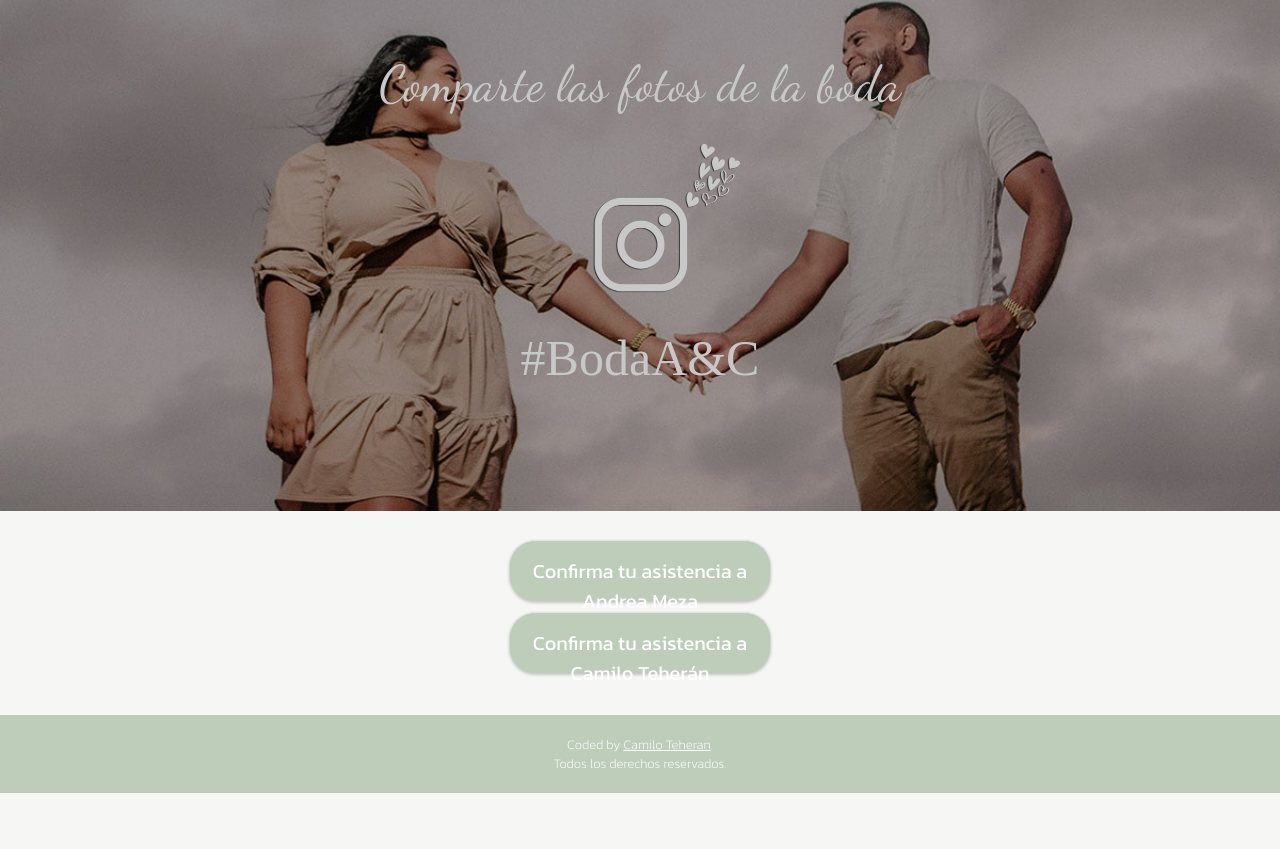
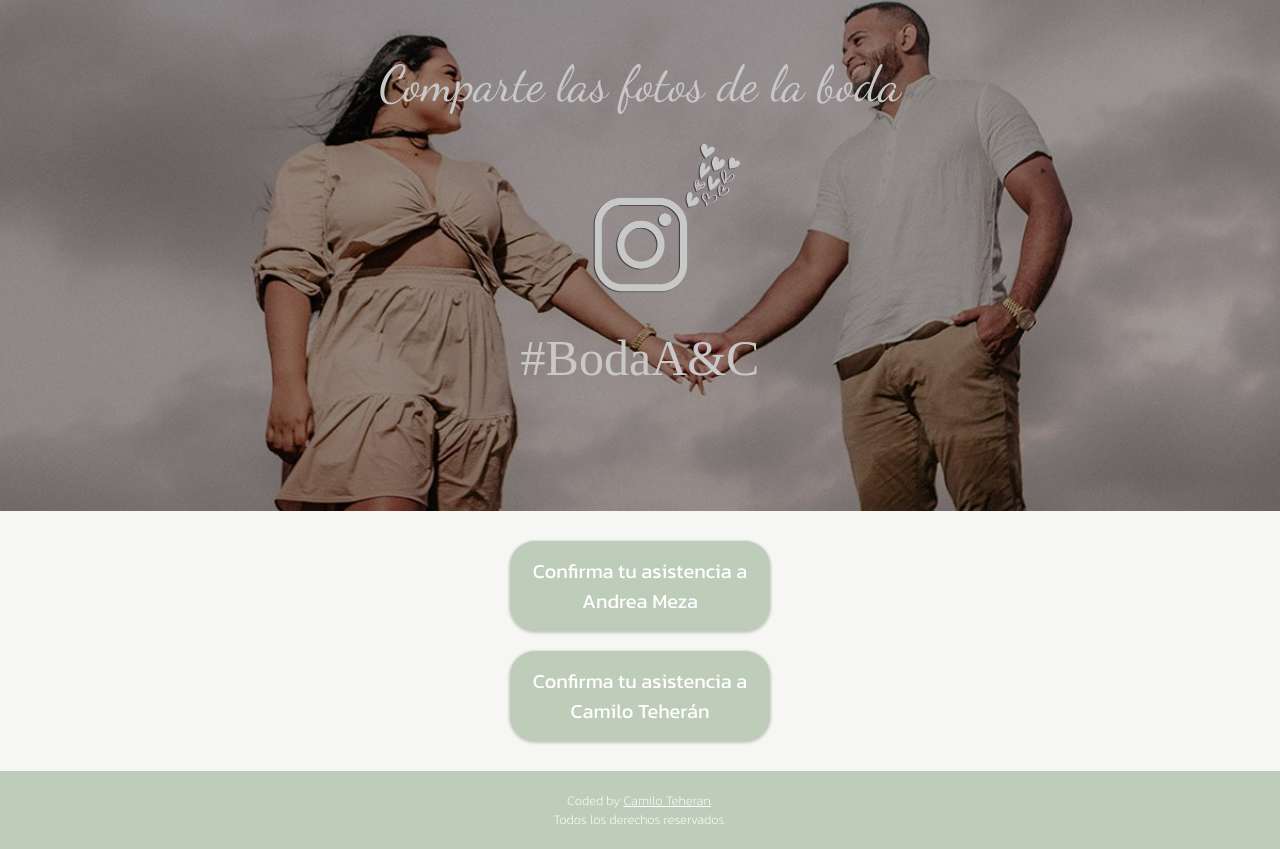
Before and after one commit to cteheranr/invitacion-boda, a React (Vite) app: page / in a window 1280 px wide. Shown: the part 5688-6537 px from the top of the page. Before the commit the page ends 6481 px from the top, so only its background shows below. Built offline with nearby package versions, Linux system fonts and the light colour scheme; a web font is replaced by a local one.

Commit message:
Se agrega boton

```diff
--- a/src/components/confirma/confirma.css
+++ b/src/components/confirma/confirma.css
@@ -5,7 +5,7 @@
     align-items: center;
     justify-content: center;
     flex-direction: column;
-    gap: 0px;
+    gap: 20px;
 }
 
 .confirma button {
@@ -18,7 +18,6 @@
     color: #ffffff;
     cursor: pointer;
     width: 260px;
-    height: 60px;
     font-size: 20px;
 }
 
```
